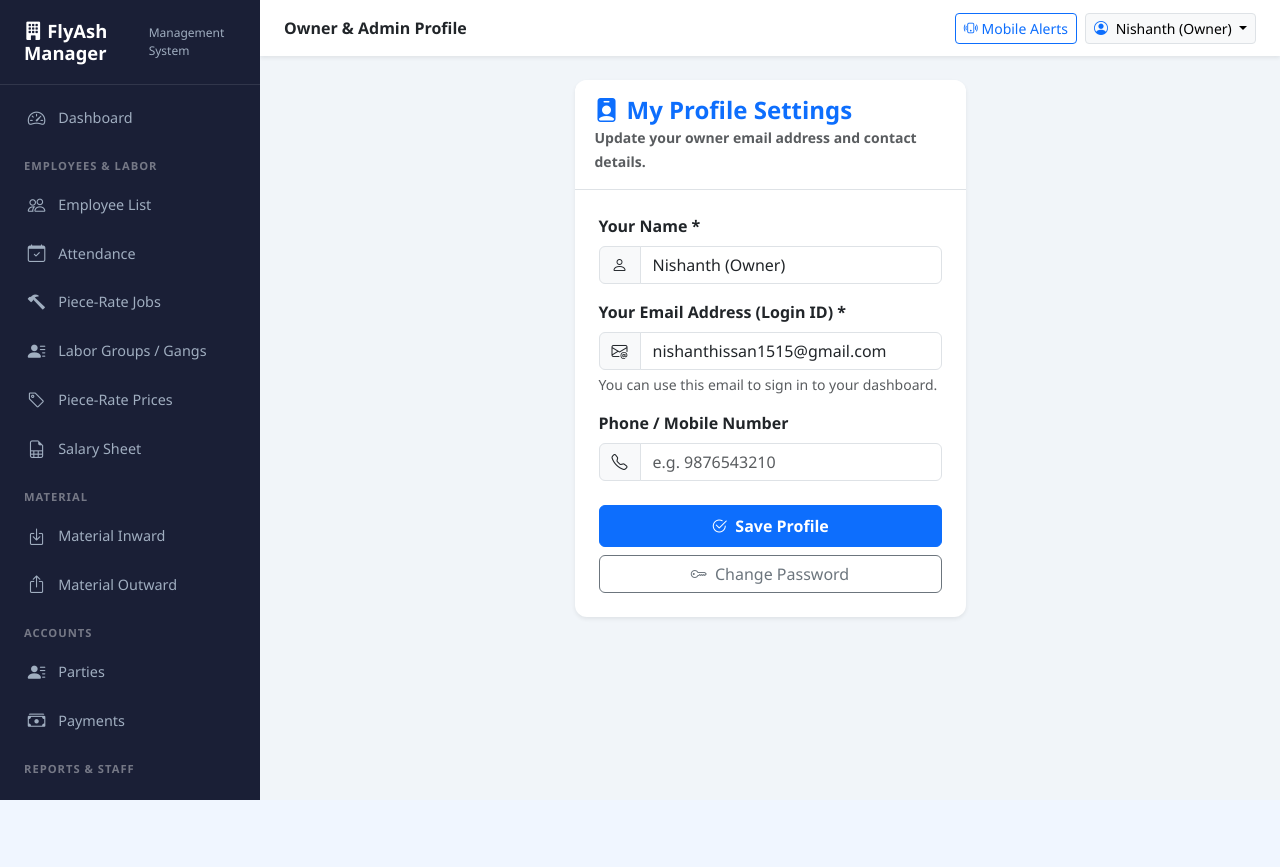
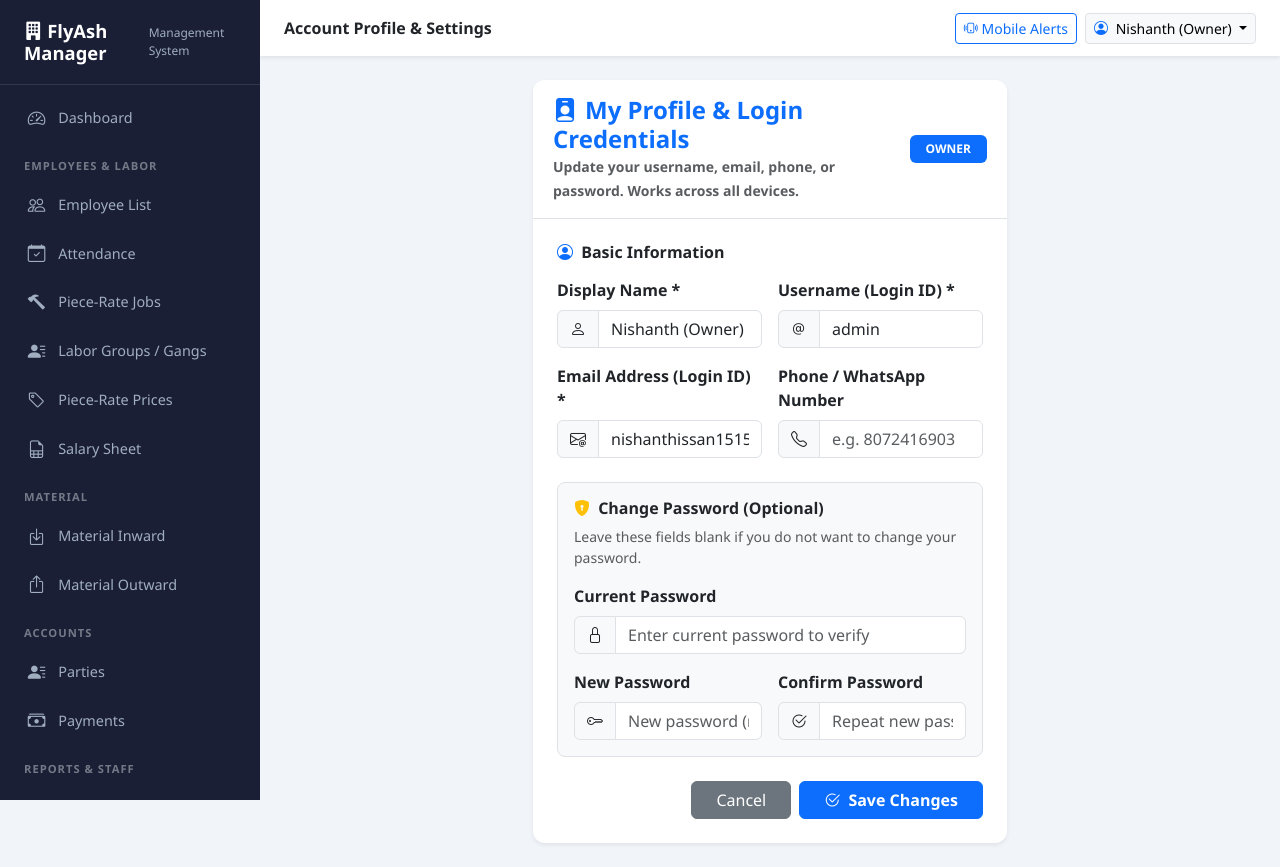
Before and after one commit to 14-Nishanth/flyash-manager, a Flask app: page /auth/profile in a window 1280 px wide. Before the commit the page ends 800 px from the top, so only its background shows below. Run offline with Flask 3, Linux system fonts and the light colour scheme; a user stored in the database is signed in.

Commit message:
Enhance profile, username/password updating across devices and role-based staff work entry

```diff
--- a/routes/auth.py
+++ b/routes/auth.py
@@ -298,7 +298,8 @@ def user_add():
 
         existing_user = User.query.filter(db.func.lower(User.username) == username).first()
         if existing_user:
-            username = f"{username}_{int(datetime.now().timestamp()) % 1000}"
+            flash(f'Username "{username}" is already taken. Please choose another username.', 'error')
+            return render_template('auth/user_form.html', roles=USER_ROLES, user=None)
 
         try:
             new_user = User(
@@ -312,7 +313,7 @@ def user_add():
             new_user.set_password(password)
             db.session.add(new_user)
             db.session.commit()
-            flash(f'User "{new_user.name}" ({new_user.email}) created successfully! They can now log in.', 'success')
+            flash(f'Staff account "{new_user.name}" (@{new_user.username}) created successfully! They can now log in with username "{new_user.username}" or email "{new_user.email}".', 'success')
             return redirect(url_for('auth.users_list'))
         except Exception as e:
             db.session.rollback()
@@ -329,6 +330,7 @@ def user_edit(id):
 
     if request.method == 'POST':
         name = request.form.get('name', '').strip()
+        username = request.form.get('username', '').strip().lower()
         email = request.form.get('email', '').strip().lower()
         role = request.form.get('role', user.role)
         phone = request.form.get('phone', '').strip()
@@ -339,14 +341,24 @@ def user_edit(id):
             flash('Email address cannot be empty.', 'error')
             return render_template('auth/user_form.html', roles=USER_ROLES, user=user)
 
+        if not username:
+            username = email.split('@')[0]
+
         # Check if email taken by another user
-        conflict = User.query.filter(db.func.lower(User.email) == email, User.id != user.id).first()
-        if conflict:
+        conflict_email = User.query.filter(db.func.lower(User.email) == email, User.id != user.id).first()
+        if conflict_email:
             flash(f'Email "{email}" is already used by another user.', 'error')
+            return render_template('auth/user_form.html', roles=USER_ROLES, user=user)
+
+        # Check if username taken by another user
+        conflict_user = User.query.filter(db.func.lower(User.username) == username, User.id != user.id).first()
+        if conflict_user:
+            flash(f'Username "{username}" is already used by another user.', 'error')
             return render_template('auth/user_form.html', roles=USER_ROLES, user=user)
 
         try:
             user.name = name or user.name
+            user.username = username
             user.email = email
             user.role = role
             user.phone = phone
@@ -363,7 +375,7 @@ def user_edit(id):
                 user.set_password(new_password)
 
             db.session.commit()
-            flash(f'User "{user.name}" updated successfully.', 'success')
+            flash(f'User "{user.name}" (@{user.username}) updated successfully. New credentials are now active on all devices.', 'success')
             return redirect(url_for('auth.users_list'))
         except Exception as e:
             db.session.rollback()
@@ -395,36 +407,82 @@ def user_delete(id):
 @bp.route('/profile', methods=['GET', 'POST'])
 @login_required
 def profile():
-    """Update own profile (Name, Email, Phone)."""
+    """Update own profile (Name, Username, Email, Phone, and Password)."""
     user = current_user
     if request.method == 'POST':
         name = request.form.get('name', '').strip()
+        username = request.form.get('username', '').strip().lower()
         email = request.form.get('email', '').strip().lower()
         phone = request.form.get('phone', '').strip()
+        old_password = request.form.get('old_password', '').strip()
+        new_password = request.form.get('new_password', '').strip()
+        confirm_password = request.form.get('confirm_password', '').strip()
 
         if not email:
             flash('Email address is required.', 'error')
             return render_template('auth/profile.html')
 
-        conflict = User.query.filter(db.func.lower(User.email) == email, User.id != user.id).first()
-        if conflict:
+        if not username:
+            username = email.split('@')[0]
+
+        # Check unique email
+        conflict_email = User.query.filter(db.func.lower(User.email) == email, User.id != user.id).first()
+        if conflict_email:
             flash(f'Email "{email}" is already used by another user.', 'error')
             return render_template('auth/profile.html')
 
+        # Check unique username
+        conflict_user = User.query.filter(db.func.lower(User.username) == username, User.id != user.id).first()
+        if conflict_user:
+            flash(f'Username "{username}" is already taken by another account.', 'error')
+            return render_template('auth/profile.html')
+
+        password_changed = False
+        if new_password:
+            if not old_password:
+                flash('Please enter your current password to set a new password.', 'error')
+                return render_template('auth/profile.html')
+            if not user.check_password(old_password):
+                flash('Incorrect current password.', 'error')
+                return render_template('auth/profile.html')
+            if len(new_password) < 4:
+                flash('New password must be at least 4 characters long.', 'error')
+                return render_template('auth/profile.html')
+            if new_password != confirm_password:
+                flash('New password and confirmation do not match.', 'error')
+                return render_template('auth/profile.html')
+            user.set_password(new_password)
+            password_changed = True
+
         try:
             user.name = name or user.name
+            user.username = username
             user.email = email
             user.phone = phone
             db.session.commit()
 
-            # Also update owner email in alert settings
+            # Also update owner email in alert settings if owner
             settings = AlertSettings.query.first()
-            if settings:
+            if settings and user.role in ['owner', 'admin']:
                 settings.owner_email = email
                 settings.owner_name = name or settings.owner_name
+                if phone:
+                    settings.phone_number = phone
                 db.session.commit()
 
-            flash('Profile updated successfully! You can now use this email to sign in.', 'success')
+            # Security notification
+            time_str = datetime.now().strftime('%d-%b-%Y at %I:%M %p')
+            msg_details = []
+            if password_changed:
+                msg_details.append("Password updated")
+            msg_details.append(f"Username: {username}")
+            msg_details.append(f"Email: {email}")
+
+            sec_msg = f"🔐 Security Notice: Account profile for '{user.name or username}' was updated on {time_str}.\nChanges: {', '.join(msg_details)}.\nYou can now log in across all devices with your new credentials."
+            _dispatch_mobile_alert(sec_msg)
+            _dispatch_email_alert("🔐 FlyAsh Manager: Profile & Password Updated", sec_msg, email)
+
+            flash(f'Profile updated successfully! You can now sign in using username "{username}" or email "{email}" on any device with your new password.', 'success')
             return redirect(url_for('dashboard.index'))
         except Exception as e:
             db.session.rollback()
@@ -444,7 +502,7 @@ def login_history():
 @bp.route('/change-password', methods=['GET', 'POST'])
 @login_required
 def change_password():
-    """Owner & Admin password setting."""
+    """Owner, Admin & Staff password update."""
     if request.method == 'POST':
         old_password = request.form.get('old_password')
         new_password = request.form.get('new_password')
@@ -459,7 +517,7 @@ def change_password():
         else:
             current_user.set_password(new_password)
             db.session.commit()
-            flash('Password updated successfully! Please use your new password next time you sign in.', 'success')
+            flash('Password updated successfully! Your updated password is saved in the database and active across all devices immediately.', 'success')
 
             # Send alert about password change
             time_str = datetime.now().strftime('%d-%b-%Y at %I:%M %p')
--- a/templates/auth/profile.html
+++ b/templates/auth/profile.html
@@ -1,59 +1,112 @@
 {% extends "base.html" %}
 {% block title %}My Profile{% endblock %}
-{% block page_title %}Owner & Admin Profile{% endblock %}
+{% block page_title %}Account Profile & Settings{% endblock %}
 
 {% block content %}
 <div class="row justify-content-center">
-    <div class="col-md-6 col-lg-5">
+    <div class="col-md-8 col-lg-6">
         <div class="form-card card shadow-sm">
             <div class="card-header bg-white border-bottom py-3">
+                <div class="d-flex justify-content-between align-items-center">
+                    <div>
                         <h4 class="mb-0 text-primary fw-bold">
-                    <i class="bi bi-person-badge-fill me-2"></i>My Profile Settings
+                            <i class="bi bi-person-badge-fill me-2"></i>My Profile & Login Credentials
                         </h4>
-                <small class="text-muted">Update your owner email address and contact details.</small>
+                        <small class="text-muted">Update your username, email, phone, or password. Works across all devices.</small>
+                    </div>
+                    <span class="badge bg-primary text-uppercase px-3 py-2">{{ current_user.role or 'Staff' }}</span>
+                </div>
             </div>
             <div class="card-body p-4">
                 <form method="POST">
                     <input type="hidden" name="csrf_token" value="{{ csrf_token() }}">
 
-                    <div class="mb-3">
-                        <label for="name" class="form-label fw-semibold">Your Name *</label>
+                    <h6 class="fw-bold text-dark mb-3"><i class="bi bi-person-circle me-1 text-primary"></i> Basic Information</h6>
+
+                    <div class="row g-3 mb-3">
+                        <div class="col-md-6">
+                            <label for="name" class="form-label fw-semibold">Display Name *</label>
                             <div class="input-group">
                                 <span class="input-group-text"><i class="bi bi-person"></i></span>
                                 <input type="text" class="form-control" id="name" name="name"
-                                   placeholder="Enter your name" required
+                                       placeholder="Your full name" required
                                        value="{{ current_user.name or current_user.username }}">
                             </div>
                         </div>
 
-                    <div class="mb-3">
-                        <label for="email" class="form-label fw-semibold">Your Email Address (Login ID) *</label>
+                        <div class="col-md-6">
+                            <label for="username" class="form-label fw-semibold">Username (Login ID) *</label>
+                            <div class="input-group">
+                                <span class="input-group-text"><i class="bi bi-at"></i></span>
+                                <input type="text" class="form-control" id="username" name="username"
+                                       placeholder="e.g. nishanth or admin" required
+                                       value="{{ current_user.username or '' }}">
+                            </div>
+                        </div>
+                    </div>
+
+                    <div class="row g-3 mb-4">
+                        <div class="col-md-6">
+                            <label for="email" class="form-label fw-semibold">Email Address (Login ID) *</label>
                             <div class="input-group">
                                 <span class="input-group-text"><i class="bi bi-envelope-at"></i></span>
                                 <input type="email" class="form-control" id="email" name="email"
-                                   placeholder="e.g. owner@flyash.com" required
+                                       placeholder="e.g. nishanthissan1515@gmail.com" required
                                        value="{{ current_user.email or '' }}">
                             </div>
-                        <div class="form-text">You can use this email to sign in to your dashboard.</div>
                         </div>
 
-                    <div class="mb-4">
-                        <label for="phone" class="form-label fw-semibold">Phone / Mobile Number</label>
+                        <div class="col-md-6">
+                            <label for="phone" class="form-label fw-semibold">Phone / WhatsApp Number</label>
                             <div class="input-group">
                                 <span class="input-group-text"><i class="bi bi-telephone"></i></span>
                                 <input type="text" class="form-control" id="phone" name="phone"
-                                   placeholder="e.g. 9876543210"
+                                       placeholder="e.g. 8072416903"
                                        value="{{ current_user.phone or '' }}">
                             </div>
                         </div>
+                    </div>
 
-                    <div class="d-grid gap-2">
-                        <button type="submit" class="btn btn-primary py-2 fw-bold">
-                            <i class="bi bi-check2-circle me-1"></i> Save Profile
+                    <div class="p-3 bg-light rounded-3 border mb-4">
+                        <h6 class="fw-bold text-dark mb-2">
+                            <i class="bi bi-shield-lock-fill me-1 text-warning"></i> Change Password (Optional)
+                        </h6>
+                        <small class="text-muted d-block mb-3">Leave these fields blank if you do not want to change your password.</small>
+
+                        <div class="mb-3">
+                            <label for="old_password" class="form-label fw-semibold">Current Password</label>
+                            <div class="input-group">
+                                <span class="input-group-text"><i class="bi bi-lock"></i></span>
+                                <input type="password" class="form-control" id="old_password" name="old_password"
+                                       placeholder="Enter current password to verify">
+                            </div>
+                        </div>
+
+                        <div class="row g-3">
+                            <div class="col-md-6">
+                                <label for="new_password" class="form-label fw-semibold">New Password</label>
+                                <div class="input-group">
+                                    <span class="input-group-text"><i class="bi bi-key"></i></span>
+                                    <input type="password" class="form-control" id="new_password" name="new_password"
+                                           placeholder="New password (min 4 chars)">
+                                </div>
+                            </div>
+                            <div class="col-md-6">
+                                <label for="confirm_password" class="form-label fw-semibold">Confirm Password</label>
+                                <div class="input-group">
+                                    <span class="input-group-text"><i class="bi bi-check2-circle"></i></span>
+                                    <input type="password" class="form-control" id="confirm_password" name="confirm_password"
+                                           placeholder="Repeat new password">
+                                </div>
+                            </div>
+                        </div>
+                    </div>
+
+                    <div class="d-flex justify-content-end gap-2">
+                        <a href="{{ url_for('dashboard.index') }}" class="btn btn-secondary px-4">Cancel</a>
+                        <button type="submit" class="btn btn-primary px-4 fw-bold">
+                            <i class="bi bi-check2-circle me-1"></i> Save Changes
                         </button>
-                        <a href="{{ url_for('auth.change_password') }}" class="btn btn-outline-secondary">
-                            <i class="bi bi-key me-1"></i> Change Password
-                        </a>
                     </div>
                 </form>
             </div>
```
Also changed, not shown: templates/auth/user_form.html (+30 -11 lines). Lines whose indentation alone changed are shown as unchanged.
